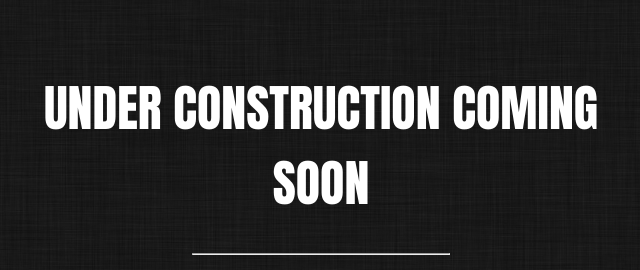
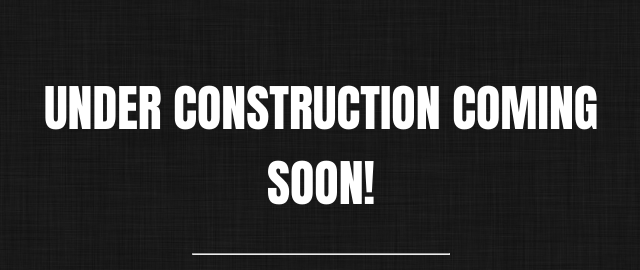
Before and after one commit to noahs2020/Home, a plain HTML site: page index.html in a window 1280 px wide. Shown: the part 202-472 px from the top of the page, 319-959 px from the left. Drawn offline with Linux system fonts and the light colour scheme.

Commit message:
Update index.html

```diff
--- a/index.html
+++ b/index.html
@@ -49,7 +49,7 @@ hr {
     <p></p>
   </div>
   <div class="middle">
-    <h1>UNDER CONSTRUCTION COMING SOON</h1>
+    <h1>UNDER CONSTRUCTION COMING SOON!</h1>
     <hr>
     <p id="demo" style="font-size:30px"></p>
   </div>
```
